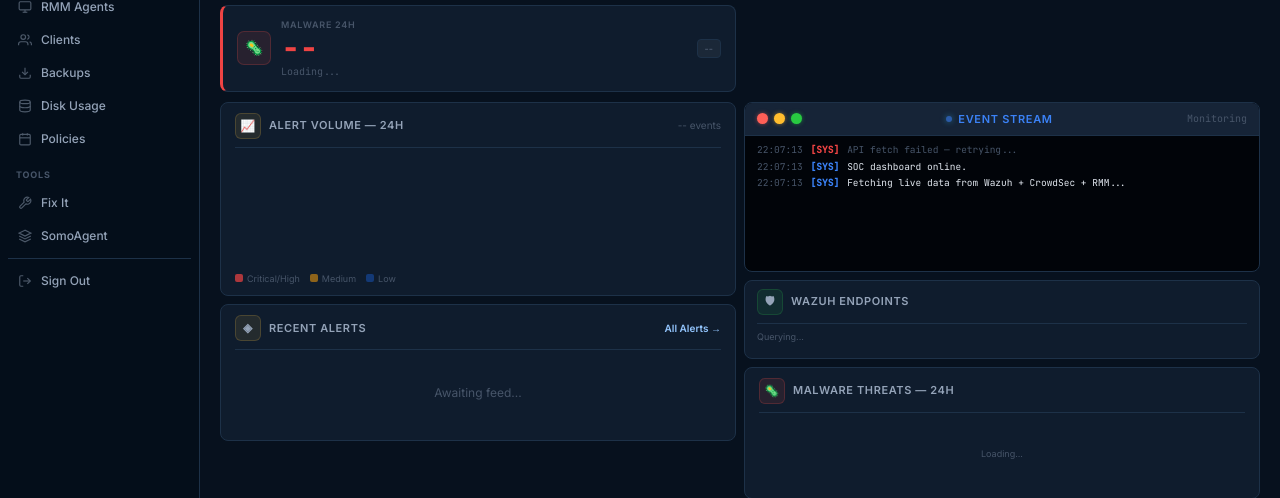
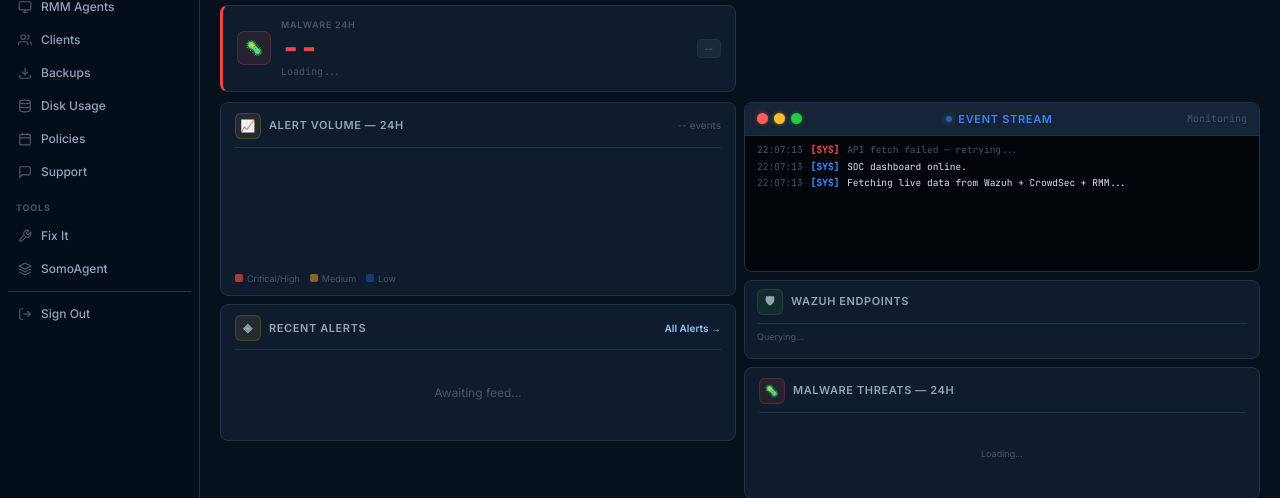
Before and after one commit to SoMoTechs/soc-dashboard, a Flask app: template templates/index.html in a window 1280 px wide. Shown: the part 304-802 px from the top of the page. Run offline with Flask 3, Linux system fonts and the light colour scheme; the template is opened without the code that fills it, so the values that code supplies are empty; parts of the project's set-up code (start-up, migrations or seed data) failed here and were passed over; some libraries are stand-ins or nearby versions.

Commit message:
Add Support sidebar link with live count badge + scroll-to highlight
- Sidebar now shows 'Support' link under Management with red count bubble
- Clicking scrolls to and briefly highlights the support-requests tile
- support-tile id added for scroll targeting

Co-Authored-By: Claude Sonnet 4.6 <noreply@anthropic.com>

```diff
--- a/templates/index.html
+++ b/templates/index.html
@@ -871,6 +871,10 @@ body.sb-collapsed .sb-live{justify-content:center;}
       <svg width="14" height="14" viewBox="0 0 24 24" fill="none" stroke="currentColor" stroke-width="2"><rect x="3" y="4" width="18" height="18" rx="2"/><line x1="16" y1="2" x2="16" y2="6"/><line x1="8" y1="2" x2="8" y2="6"/><line x1="3" y1="10" x2="21" y2="10"/></svg>
       Policies
     </a>
+    <a href="javascript:void(0)" onclick="document.getElementById('support-tile').scrollIntoView({behavior:'smooth'});document.getElementById('support-tile').style.outline='2px solid var(--accent)';setTimeout(function(){document.getElementById('support-tile').style.outline='';},1500);" class="sb-link" id="sb-support-link">
+      <svg width="14" height="14" viewBox="0 0 24 24" fill="none" stroke="currentColor" stroke-width="2"><path d="M21 15a2 2 0 01-2 2H7l-4 4V5a2 2 0 012-2h14a2 2 0 012 2z"/></svg>
+      <span>Support</span><span id="sb-support-count" style="display:none;margin-left:auto;background:#ef4444;color:#fff;font-size:9px;font-weight:700;padding:1px 6px;border-radius:10px;"></span>
+    </a>
     <span class="sb-section">Tools</span>
     <a href="/tools" class="sb-link">
       <svg width="14" height="14" viewBox="0 0 24 24" fill="none" stroke="currentColor" stroke-width="2"><path d="M14.7 6.3a1 1 0 000 1.4l1.6 1.6a1 1 0 001.4 0l3.77-3.77a6 6 0 01-7.94 7.94l-6.91 6.91a2.12 2.12 0 01-3-3l6.91-6.91a6 6 0 017.94-7.94l-3.76 3.76z"/></svg>
@@ -1138,7 +1142,7 @@ body.sb-collapsed .sb-live{justify-content:center;}
         <div style="display:none"><div class="rank-list" id="top-agents"></div></div>
 
         <!-- SUPPORT REQUESTS -->
-        <div class="panel-card" data-tile="support-requests" style="flex-shrink:0">
+        <div class="panel-card" data-tile="support-requests" id="support-tile" style="flex-shrink:0">
           <div class="panel-head">
             <div class="panel-title"><div class="panel-icon green">🎧</div>Support Requests</div>
             <div style="display:flex;align-items:center;gap:6px;">
@@ -2322,6 +2326,19 @@ function loadSupportRequests(){
       badge.style.color = items.length > 0 ? 'var(--red)' : 'var(--green)';
       badge.style.borderColor = items.length > 0 ? 'rgba(239,68,68,.3)' : 'rgba(34,197,94,.3)';
     }
+    // Update sidebar count bubble
+    var sbCount = document.getElementById('sb-support-count');
+    var sbLink = document.getElementById('sb-support-link');
+    if(sbCount){
+      if(items.length > 0){
+        sbCount.textContent = items.length;
+        sbCount.style.display = '';
+        if(sbLink) sbLink.style.color = 'var(--red)';
+      } else {
+        sbCount.style.display = 'none';
+        if(sbLink) sbLink.style.color = '';
+      }
+    }
     if(items.length === 0){
       el.innerHTML = '<div style="font-size:10px;color:var(--text-subtle);padding:6px 4px">No open requests</div>';
       return;
```
